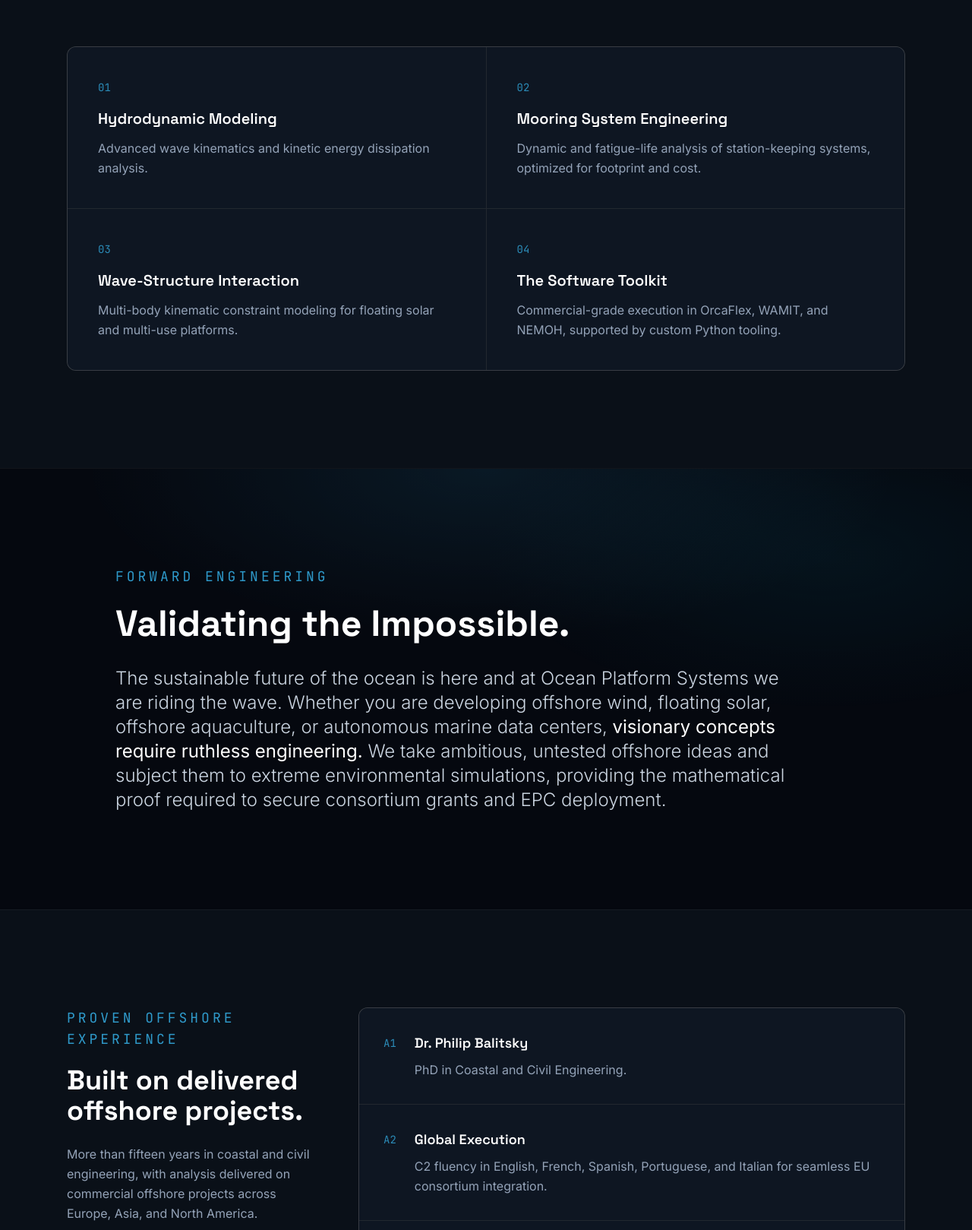
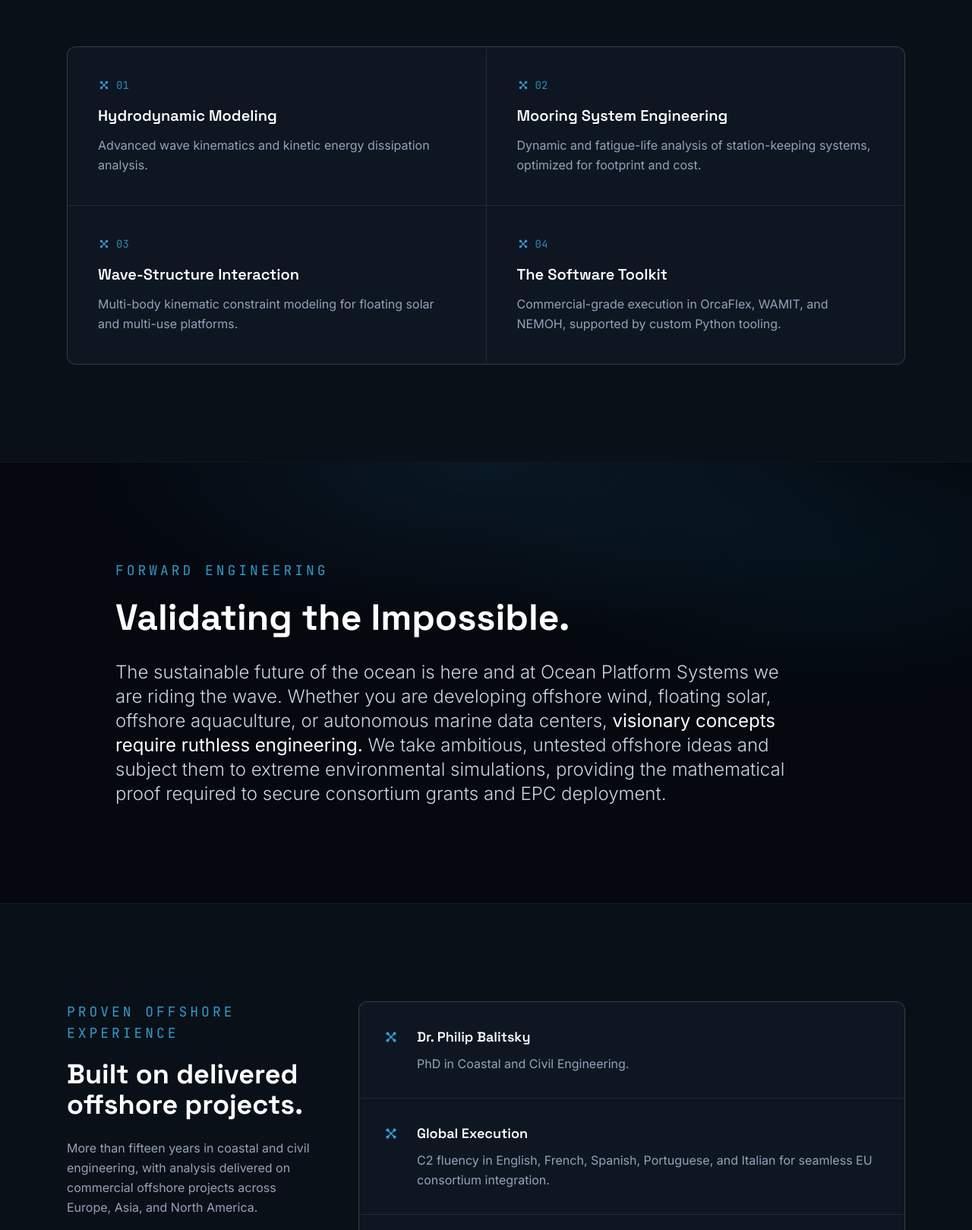
Before and after one commit to PBali24/oceanplatformsystems, a plain HTML site: page index.html in a window 1280 px wide. Shown: the part 1181-2800 px from the top of the page at 76% size. Drawn offline with nearby package versions, Linux system fonts and the light colour scheme.

Commit message:
Use redone shadow logo; replace number labels with crossed-anchor X bullets
- Header now uses the Inkscape-redone OPS logo with off-white shadow traces
- Experience items: anchor icons -> crossed-anchor X symbol
- Capabilities 01-04: add crossed-anchor X symbol beside each number

Co-Authored-By: Claude Opus 4.8 <noreply@anthropic.com>

```diff
--- a/index.html
+++ b/index.html
@@ -77,7 +77,7 @@
     <header class="fixed top-0 inset-x-0 z-50 border-b border-white/5 bg-abyss/80 backdrop-blur-md">
         <div class="mx-auto max-w-6xl px-6 h-16 flex items-center justify-between">
             <a href="#top" class="flex items-center group" aria-label="Ocean Platform Systems — home">
-                <img src="assets/ops-logo.png" alt="Ocean Platform Systems"
+                <img src="assets/ops-logo-shadow.png" alt="Ocean Platform Systems"
                      class="h-10 w-auto rounded-none">
             </a>
             <nav class="hidden md:flex items-center gap-8 text-sm text-slate-400">
@@ -178,7 +178,10 @@
                 <div class="mt-16 grid gap-px overflow-hidden rounded-xl border border-white/10 bg-white/10 sm:grid-cols-2">
                     <!-- Item 1 -->
                     <div class="group bg-panel p-8 md:p-10 hover:bg-steel transition-colors">
-                        <span class="font-mono text-sm text-accent/70">01</span>
+                        <span class="flex items-center gap-2 font-mono text-sm text-accent/70">
+                            <svg class="w-4 h-4" viewBox="0 0 24 24" stroke="currentColor" stroke-width="2.2" stroke-linecap="round"><line x1="6.5" y1="6.5" x2="17.5" y2="17.5"/><line x1="17.5" y1="6.5" x2="6.5" y2="17.5"/><circle cx="6.5" cy="6.5" r="2.6" fill="currentColor" stroke="none"/><circle cx="17.5" cy="6.5" r="2.6" fill="currentColor" stroke="none"/><circle cx="6.5" cy="17.5" r="2.6" fill="currentColor" stroke="none"/><circle cx="17.5" cy="17.5" r="2.6" fill="currentColor" stroke="none"/></svg>
+                            01
+                        </span>
                         <h3 class="mt-4 font-display text-xl font-semibold text-white">Hydrodynamic Modeling</h3>
                         <p class="mt-3 leading-relaxed text-slate-400">
                             Advanced wave kinematics and kinetic energy dissipation analysis.
@@ -186,7 +189,10 @@
                     </div>
                     <!-- Item 2 -->
                     <div class="group bg-panel p-8 md:p-10 hover:bg-steel transition-colors">
-                        <span class="font-mono text-sm text-accent/70">02</span>
+                        <span class="flex items-center gap-2 font-mono text-sm text-accent/70">
+                            <svg class="w-4 h-4" viewBox="0 0 24 24" stroke="currentColor" stroke-width="2.2" stroke-linecap="round"><line x1="6.5" y1="6.5" x2="17.5" y2="17.5"/><line x1="17.5" y1="6.5" x2="6.5" y2="17.5"/><circle cx="6.5" cy="6.5" r="2.6" fill="currentColor" stroke="none"/><circle cx="17.5" cy="6.5" r="2.6" fill="currentColor" stroke="none"/><circle cx="6.5" cy="17.5" r="2.6" fill="currentColor" stroke="none"/><circle cx="17.5" cy="17.5" r="2.6" fill="currentColor" stroke="none"/></svg>
+                            02
+                        </span>
                         <h3 class="mt-4 font-display text-xl font-semibold text-white">Mooring System Engineering</h3>
                         <p class="mt-3 leading-relaxed text-slate-400">
                             Dynamic and fatigue-life analysis of station-keeping systems, optimized for footprint and cost.
@@ -194,7 +200,10 @@
                     </div>
                     <!-- Item 3 -->
                     <div class="group bg-panel p-8 md:p-10 hover:bg-steel transition-colors">
-                        <span class="font-mono text-sm text-accent/70">03</span>
+                        <span class="flex items-center gap-2 font-mono text-sm text-accent/70">
+                            <svg class="w-4 h-4" viewBox="0 0 24 24" stroke="currentColor" stroke-width="2.2" stroke-linecap="round"><line x1="6.5" y1="6.5" x2="17.5" y2="17.5"/><line x1="17.5" y1="6.5" x2="6.5" y2="17.5"/><circle cx="6.5" cy="6.5" r="2.6" fill="currentColor" stroke="none"/><circle cx="17.5" cy="6.5" r="2.6" fill="currentColor" stroke="none"/><circle cx="6.5" cy="17.5" r="2.6" fill="currentColor" stroke="none"/><circle cx="17.5" cy="17.5" r="2.6" fill="currentColor" stroke="none"/></svg>
+                            03
+                        </span>
                         <h3 class="mt-4 font-display text-xl font-semibold text-white">Wave-Structure Interaction</h3>
                         <p class="mt-3 leading-relaxed text-slate-400">
                             Multi-body kinematic constraint modeling for floating solar and multi-use platforms.
@@ -202,7 +211,10 @@
                     </div>
                     <!-- Item 4 -->
                     <div class="group bg-panel p-8 md:p-10 hover:bg-steel transition-colors">
-                        <span class="font-mono text-sm text-accent/70">04</span>
+                        <span class="flex items-center gap-2 font-mono text-sm text-accent/70">
+                            <svg class="w-4 h-4" viewBox="0 0 24 24" stroke="currentColor" stroke-width="2.2" stroke-linecap="round"><line x1="6.5" y1="6.5" x2="17.5" y2="17.5"/><line x1="17.5" y1="6.5" x2="6.5" y2="17.5"/><circle cx="6.5" cy="6.5" r="2.6" fill="currentColor" stroke="none"/><circle cx="17.5" cy="6.5" r="2.6" fill="currentColor" stroke="none"/><circle cx="6.5" cy="17.5" r="2.6" fill="currentColor" stroke="none"/><circle cx="17.5" cy="17.5" r="2.6" fill="currentColor" stroke="none"/></svg>
+                            04
+                        </span>
                         <h3 class="mt-4 font-display text-xl font-semibold text-white">The Software Toolkit</h3>
                         <p class="mt-3 leading-relaxed text-slate-400">
                             Commercial-grade execution in OrcaFlex, WAMIT, and NEMOH, supported by custom Python tooling.
@@ -254,7 +266,9 @@
                     <div class="lg:col-span-2 space-y-px overflow-hidden rounded-xl border border-white/10 bg-white/10">
                         <!-- Item 1 -->
                         <div class="bg-panel p-8 flex gap-6">
-                            <span class="font-mono text-sm text-accent/70 pt-1">A1</span>
+                            <span class="text-accent/70 pt-1 shrink-0" aria-hidden="true">
+                                <svg class="w-5 h-5" viewBox="0 0 24 24" stroke="currentColor" stroke-width="2.2" stroke-linecap="round"><line x1="6.5" y1="6.5" x2="17.5" y2="17.5"/><line x1="17.5" y1="6.5" x2="6.5" y2="17.5"/><circle cx="6.5" cy="6.5" r="2.6" fill="currentColor" stroke="none"/><circle cx="17.5" cy="6.5" r="2.6" fill="currentColor" stroke="none"/><circle cx="6.5" cy="17.5" r="2.6" fill="currentColor" stroke="none"/><circle cx="17.5" cy="17.5" r="2.6" fill="currentColor" stroke="none"/></svg>
+                            </span>
                             <div>
                                 <h3 class="font-display text-lg font-semibold text-white">Dr. Philip Balitsky</h3>
                                 <p class="mt-2 leading-relaxed text-slate-400">
@@ -264,7 +278,9 @@
                         </div>
                         <!-- Item 2 -->
                         <div class="bg-panel p-8 flex gap-6">
-                            <span class="font-mono text-sm text-accent/70 pt-1">A2</span>
+                            <span class="text-accent/70 pt-1 shrink-0" aria-hidden="true">
+                                <svg class="w-5 h-5" viewBox="0 0 24 24" stroke="currentColor" stroke-width="2.2" stroke-linecap="round"><line x1="6.5" y1="6.5" x2="17.5" y2="17.5"/><line x1="17.5" y1="6.5" x2="6.5" y2="17.5"/><circle cx="6.5" cy="6.5" r="2.6" fill="currentColor" stroke="none"/><circle cx="17.5" cy="6.5" r="2.6" fill="currentColor" stroke="none"/><circle cx="6.5" cy="17.5" r="2.6" fill="currentColor" stroke="none"/><circle cx="17.5" cy="17.5" r="2.6" fill="currentColor" stroke="none"/></svg>
+                            </span>
                             <div>
                                 <h3 class="font-display text-lg font-semibold text-white">Global Execution</h3>
                                 <p class="mt-2 leading-relaxed text-slate-400">
@@ -275,7 +291,9 @@
                         </div>
                         <!-- Item 3 -->
                         <div class="bg-panel p-8 flex gap-6">
-                            <span class="font-mono text-sm text-accent/70 pt-1">A3</span>
+                            <span class="text-accent/70 pt-1 shrink-0" aria-hidden="true">
+                                <svg class="w-5 h-5" viewBox="0 0 24 24" stroke="currentColor" stroke-width="2.2" stroke-linecap="round"><line x1="6.5" y1="6.5" x2="17.5" y2="17.5"/><line x1="17.5" y1="6.5" x2="6.5" y2="17.5"/><circle cx="6.5" cy="6.5" r="2.6" fill="currentColor" stroke="none"/><circle cx="17.5" cy="6.5" r="2.6" fill="currentColor" stroke="none"/><circle cx="6.5" cy="17.5" r="2.6" fill="currentColor" stroke="none"/><circle cx="17.5" cy="17.5" r="2.6" fill="currentColor" stroke="none"/></svg>
+                            </span>
                             <div>
                                 <h3 class="font-display text-lg font-semibold text-white">Project History</h3>
                                 <p class="mt-2 leading-relaxed text-slate-400">
```
Also changed, not shown: assets/ops-logo-shadow.png (added).
